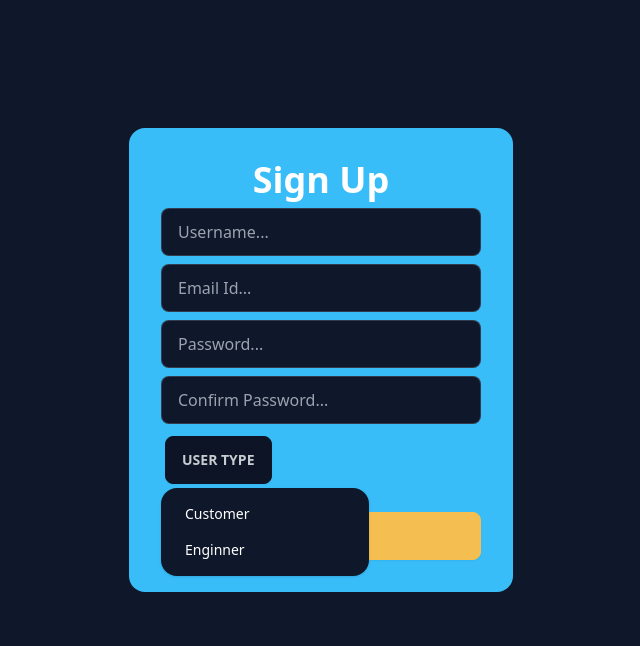
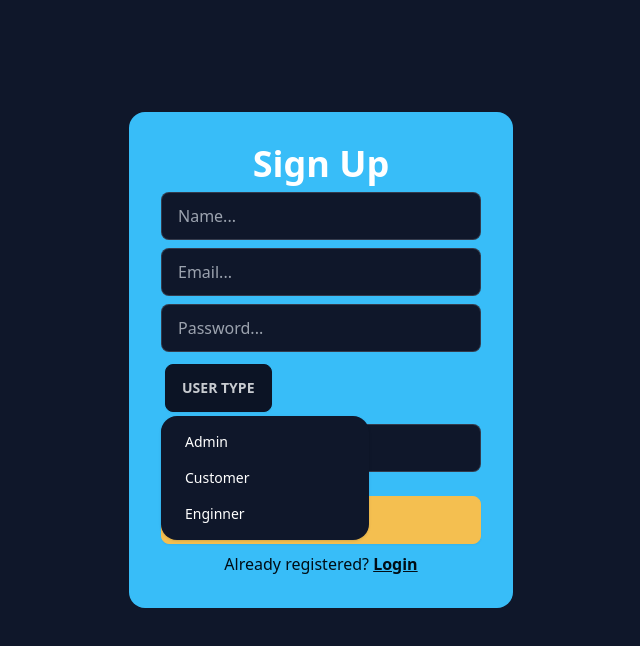
Before and after one commit to Beast0E4/CRM-React, a React (Vite) app: page /signup in a window 1280 px wide. Both pictures are taken after a click on the heading "USER TYPE". Shown: the top 646 px of the page, without its empty margins (319-959 px from the left). Built offline with nearby package versions, Linux system fonts and the light colour scheme.

Commit message:
Feat: Added sign up page with minor ui changes

```diff
--- a/src/Redux/Slices/AuthSLice.js
+++ b/src/Redux/Slices/AuthSLice.js
@@ -13,6 +13,16 @@ export const login = createAsyncThunk('/auth/login', async (data) => {
     try {
         console.log(`Data: ${data}`);
         const response = axiosInstance.post("auth/signin", data);
+        return await response;
+    } catch (error) {
+        console.log(error);
+    }
+});
+
+export const signup = createAsyncThunk('/auth/signup', async (data) => {
+    try {
+        console.log(`Data: ${data}`);
+        const response = axiosInstance.post("auth/signup", data);
         return await response;
     } catch (error) {
         console.log(error);
--- a/src/pages/auth/login.jsx
+++ b/src/pages/auth/login.jsx
@@ -1,6 +1,7 @@
 import { useState } from "react";
 import { useDispatch } from "react-redux";
 import { useNavigate } from "react-router-dom";
+import { Link } from "react-router-dom";
 
 import { login } from '../../Redux/Slices/AuthSLice';
 
@@ -61,8 +62,11 @@ function resetLoginState() {
                   className="input input-bordered w-full max-w-xs text-white"
               />
               <div className="card-actions w-full mt-4">
-                <button onClick={onSubmit} className="btn btn-warning w-full font-bold text-lg">SUBMIT</button>
+              <button onClick={onSubmit} className="btn btn-warning w-full font-bold text-lg hover:bg-transparent hover:border-1 hover:border-black">SUBMIT</button>
               </div>
+              <p>
+                Not yet registered? <Link to="/signup" className="underline font-semibold hover:font-bold">Sign Up</Link>
+              </p>
           </div>
         </div>
       </div>
--- a/src/pages/auth/signup.jsx
+++ b/src/pages/auth/signup.jsx
@@ -1,27 +1,121 @@
+import { useState } from "react";
+import { useDispatch } from "react-redux";
+import { useNavigate } from "react-router-dom";
+import { Link } from "react-router-dom";
+
+import { signup } from '../../Redux/Slices/AuthSLice';
+
 function Signup() {
+
+  const dispatch = useDispatch();
+  const navigate = useNavigate();
+
+  const [signUpDetails, setSignUpDetails] = useState({
+    email: "",
+    password:"",
+    name: "",
+    userType: "",
+    userStatus: "",
+    clientName: ""
+  });
+
+  function handleInputChange(e) {
+    const {name, value} = e.target;
+    setSignUpDetails({
+      ...signUpDetails,
+      [name]: value
+    });
+  }
+
+function resetSignUpState() {
+  setSignUpDetails({
+    email: "",
+    password:"",
+    name: "",
+    userType: "",
+    userStatus: "",
+    clientName: ""
+  });
+}
+
+  async function onSubmit() {
+    if(!signUpDetails.email || !signUpDetails.password || !signUpDetails.userStatus || !signUpDetails.userType || !signUpDetails.clientName || !signUpDetails.name) return;
+    const response = await dispatch(signup(signUpDetails));
+    console.log(response);
+    if(response.payload) navigate("/login");
+    else resetSignUpState();
+  }
+
+  function handleUserType(e) {
+    const userTypeSelected = e.target.textContent;
+    setSignUpDetails({
+      ...signUpDetails,
+      userType: userTypeSelected.toLowerCase(),
+      userStatus: (userTypeSelected === "Customer" ? "approved" : "suspended")
+    });
+    const dropdown = document.getElementById('userTypeDropdown');
+    dropdown.open = !dropdown.open;
+  }
+
     return (
-        <div className="flex justify-center items-center h-[90vh]">
+      <div className="flex justify-center items-center h-[90vh]">
         <div className="card bg-primary text-primary-content w-96">
           <div className="card-body flex items-center">
               <h2 className="card-title text-4xl text-white font-bold">Sign Up</h2>
-              <input autoComplete="one-time-code" type="text" placeholder="Username..." className="input input-bordered w-full max-w-xs text-white" />
-              <input autoComplete="one-time-code" type="email" placeholder="Email Id..." className="input input-bordered w-full max-w-xs text-white" />
-              <input autoComplete="one-time-code" type="password" placeholder="Password..." className="input input-bordered w-full max-w-xs text-white" />
-              <input autoComplete="one-time-code" type="password" placeholder="Confirm Password..." className="input input-bordered w-full max-w-xs text-white" />
-              <details className="dropdown w-full">
-                <summary className="btn m-1">USER TYPE</summary>
-                <ul className="menu dropdown-content bg-base-100 rounded-box z-[1] w-52 p-2 shadow">
+              <input
+                  name="name"
+                  onChange={handleInputChange}
+                  autoComplete="one-time-code"
+                  type="text"
+                  placeholder="Name..."
+                  value={signUpDetails.name}
+                  className="input input-bordered w-full max-w-xs text-white"
+              />
+              <input
+                  onChange={handleInputChange}
+                  name="email"
+                  autoComplete="one-time-code"
+                  type="email"
+                  placeholder="Email..."
+                  value={signUpDetails.email}
+                  className="input input-bordered w-full max-w-xs text-white"
+              />
+              <input
+                  name="password"
+                  onChange={handleInputChange}
+                  autoComplete="one-time-code"
+                  type="password"
+                  placeholder="Password..."
+                  value={signUpDetails.password}
+                  className="input input-bordered w-full max-w-xs text-white"
+              />
+              <details className="dropdown w-full" id="userTypeDropdown">
+                <summary className="btn m-1">{(!signUpDetails.userType) ? "USER TYPE" : signUpDetails.userType.toUpperCase()}</summary>
+                <ul onClick={handleUserType} className="menu dropdown-content bg-base-100 rounded-box z-[1] w-52 p-2 shadow">
+                    <li><a className="text-white">Admin</a></li>
                     <li><a className="text-white">Customer</a></li>
                     <li><a className="text-white">Enginner</a></li>
                 </ul>
-            </details>
+              </details>
+              <input
+                  name="clientName"
+                  onChange={handleInputChange}
+                  autoComplete="one-time-code"
+                  type="text"
+                  placeholder="Client Name..."
+                  value={signUpDetails.clientName}
+                  className="input input-bordered w-full max-w-xs text-white"
+              />
               <div className="card-actions w-full mt-4">
-                <button className="btn btn-warning w-full font-bold text-lg">SUBMIT</button>
+                <button onClick={onSubmit} className="btn btn-warning w-full font-bold text-lg hover:bg-transparent hover:border-1 hover:border-black">SUBMIT</button>
               </div>
+              <p>
+                Already registered? <Link to="/login" className="underline font-semibold hover:font-bold">Login</Link>
+              </p>
           </div>
         </div>
       </div>
-    )
-}
+    );
+  }
 
-export default Signup
+  export default Signup;
```
